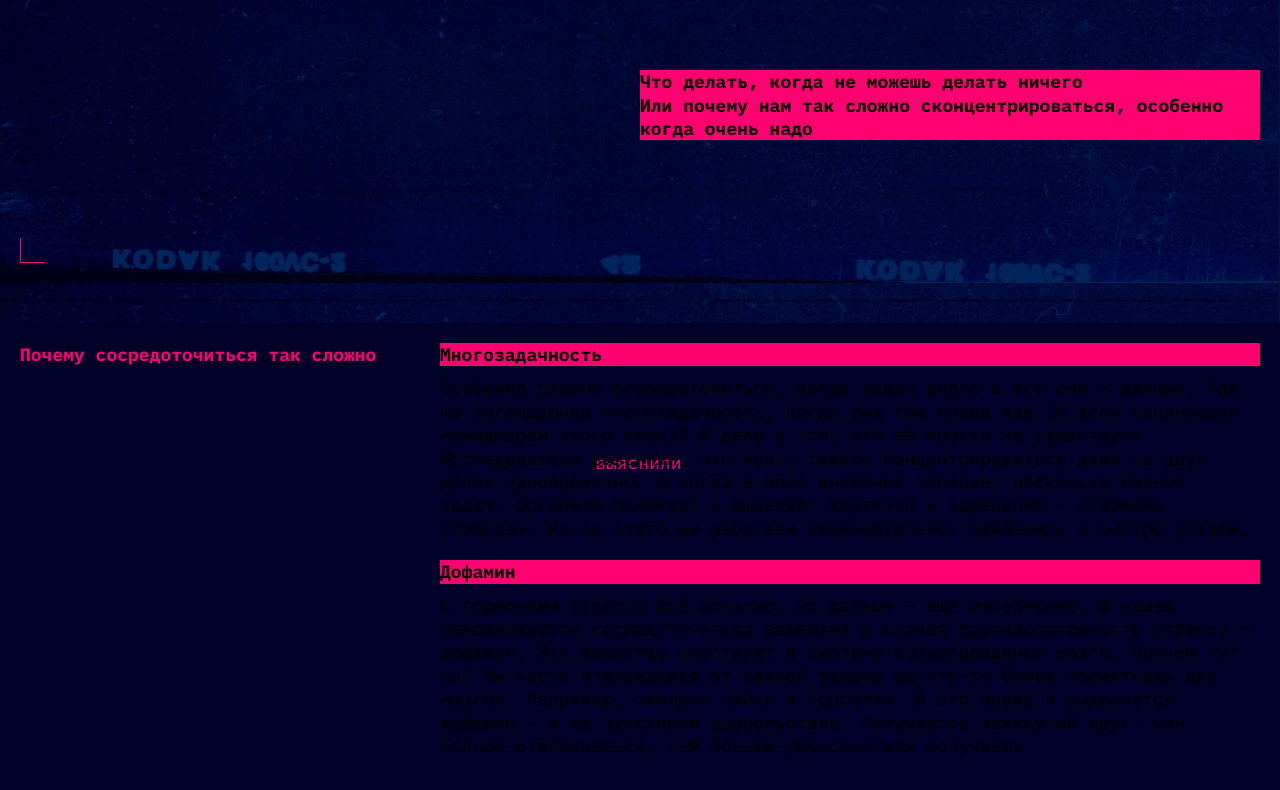
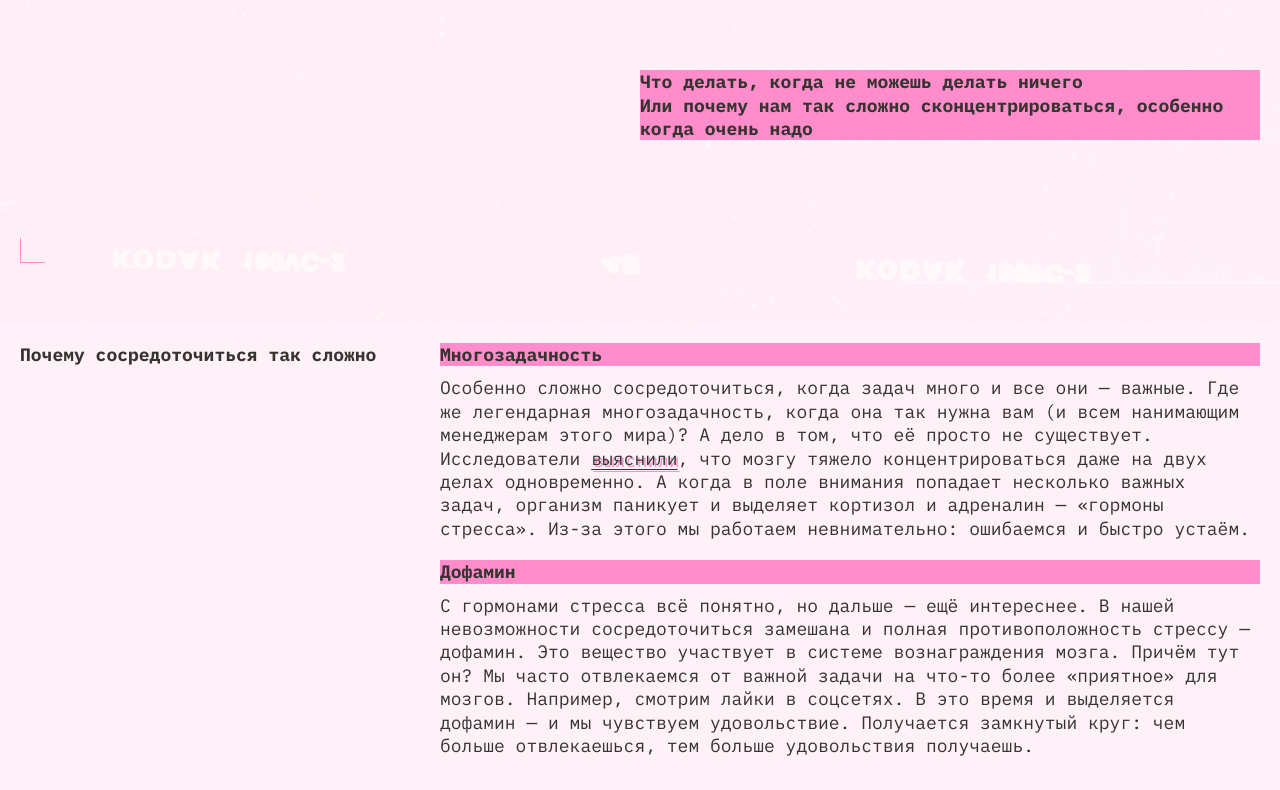
Before and after one commit to LostOnEast/slozhno-sosredotochitsya-fd, a website: page index.html in a window 1280 px wide. Shown: the part 517-1307 px from the top of the page. Drawn offline with Linux system fonts and the light colour scheme.

Commit message:
Финальные правки

```diff
--- a/index.html
+++ b/index.html
@@ -55,7 +55,7 @@
           <h2 class="content_article-title title-decor">Почему сосредоточиться так сложно</h2>
           <div class="content_article-section">
             <h3 class="content_article-subtitle subtitle-decor">Многозадачность</h3>
-            <p class="content_article-text">Особенно сложно сосредоточиться, когда задач много и все они — важные. Где же легендарная многозадачность, когда она так нужна вам (и всем нанимающим менеджерам этого мира)? А дело в том, что её просто не существует. Исследователи <span class="article_link">выяснили</span>, что мозгу тяжело концентрироваться даже на двух делах одновременно. А когда в поле внимания попадает несколько важных задач, организм паникует и выделяет кортизол и адреналин — «гормоны стресса». Из-за этого мы работаем невнимательно: ошибаемся и быстро устаём.</p>
+            <p class="content_article-text">Особенно сложно сосредоточиться, когда задач много и все они — важные. Где же легендарная многозадачность, когда она так нужна вам (и всем нанимающим менеджерам этого мира)? А дело в том, что её просто не существует. Исследователи <a class="article_link" href="https://dana.org/article/multicosts-of-multitasking/">выяснили</a>, что мозгу тяжело концентрироваться даже на двух делах одновременно. А когда в поле внимания попадает несколько важных задач, организм паникует и выделяет кортизол и адреналин — «гормоны стресса». Из-за этого мы работаем невнимательно: ошибаемся и быстро устаём.</p>
           </div>
           <div class="content_article-section">
             <h3 class="content_article-subtitle subtitle-decor">Дофамин</h3>
@@ -99,7 +99,7 @@
             </div>
             <div class="content_article-section">
               <h3 class="content_article-subtitle subtitle-decor">Прогуляйтесь</h3>
-              <p class="content_article-text">Или даже пробегитесь. Лучше найти парк или лес: один эксперимент показал, что созерцание природы повышает концентрацию, в то время как после просмотра городских пейзажей она наоборот понижается. Можно совместить прогулку с физическими упражнениями или бегом — так в мозг поступит ещё больше кислорода и он будет лучше работать. Но и простая двадцатиминутная прогулка — тоже отличный вариант.</p>
+              <p class="content_article-text">Или даже пробегитесь. Лучше найти парк или лес: один эксперимент <a class="article_link" href="https://www.sciencedirect.com/science/article/abs/pii/S0272494415000328">показал</a>, что созерцание природы повышает концентрацию, в то время как после просмотра городских пейзажей она наоборот понижается. Можно совместить прогулку с физическими упражнениями или бегом — так в мозг поступит ещё больше кислорода и он будет лучше работать. Но и простая двадцатиминутная прогулка — тоже отличный вариант.</p>
             </div>
             <div class="content_article-section">
               <h3 class="content_article-subtitle subtitle-decor">Хорошо ешьте</h3>
--- a/styles/dark.css
+++ b/styles/dark.css
@@ -5,10 +5,12 @@
 */
 
 :root.theme-dark {
-  /* сохраните этот селектор в приведённом виде.
-    Так стили написанные ниже будут иметь больший вес,
-    чем стили в медиазапросе предпочтений пользователя
-  */
+  --background-image-url:  url(../images/cover-image-dark.png);
+  --accent-color: #DB00FF;
+  --background-color: #000028;
+  --hightlight-color: #FF0070;
+  --navigation-menu-color: #FF0070;
+  --navigation-menu-hover-color: #FF007066;
 }
 
 .theme-dark .page {
--- a/styles/light.css
+++ b/styles/light.css
@@ -5,12 +5,34 @@
 */
 
 :root.theme-light {
-  /* сохраните этот селектор в приведённом виде.
-    Так стили написанные ниже будут иметь больший вес,
-    чем стили в медиазапросе предпочтений пользователя
-  */
+  --background-image-url:  url(../images/cover-image-light.png);
+  --accent-color: #FFC2E6;
+  --background-color: #FFF1F7;
+  --hightlight-color: #FF8DCB;
+  --title-text-color: #353430;
+  --subtitle-text-color: #353430;
+  --main-text-color: #353430;
+  --navigation-menu-color: #353430;
+  --navigation-menu-hover-color: #32312D66;
 }
 
 .theme-light .page {
   /* Вам также нужно будет написать ряд подобных селекторов */
 }
+
+@media (prefers-color-scheme: light) {
+
+  :root {
+    --background-image-url:  url(../images/cover-image-light.png);
+    --accent-color: #FFC2E6;
+    --background-color: #FFF1F7;
+    --hightlight-color: #FF8DCB;
+    --title-text-color: #353430;
+    --subtitle-text-color: #353430;
+    --main-text-color: #353430;
+    --navigation-menu-color: #353430;
+    --navigation-menu-hover-color: #32312D66;
+
+
+  }
+}
--- a/styles/style.css
+++ b/styles/style.css
@@ -120,13 +120,21 @@ img {
   padding: 2px 12px 4px;
   border: none;
   font: inherit;
-  color: var(--hightlight-color);
+  color: var(--navigation-menu-color);
   background-color: transparent;
   text-transform: lowercase;
 }
 
+.header__theme-menu-button:hover {
+  border: 1px solid var(--navigation-menu-hover-color);
+}
+
+.header__theme-menu-button:active {
+  border-bottom: 1px solid var(--navigation-menu-color);
+}
+
 .header__theme-menu-button_active {
-  border: 1px solid var(--hightlight-color);
+  border: 1px solid var(--navigation-menu-color);
 }
 
 .header__title {
@@ -139,13 +147,13 @@ img {
   text-shadow: 4px 4px 0 var(--hightlight-color);
 }
 
-.title-decor {
+/* .title-decor {
   color: var(--hightlight-color);
-}
+} */
 
 .subtitle-decor {
   background-color: var(--hightlight-color);
-  color: black;
+  color: var(--subtitle-text-color);
 }
 
 .header__description {
@@ -170,6 +178,7 @@ text-decoration-skip-ink: none;
   font-size: 18px;
   font-weight: bold;
   line-height: 23.4px;
+  color: var(--title-text-color);
 
 }
 
@@ -182,6 +191,7 @@ text-decoration-skip-ink: none;
   text-align: left;
   text-underline-position: from-font;
   text-decoration-skip-ink: none;
+  color: var(--main-text-color);
 
 
 }
@@ -228,9 +238,15 @@ gap: 20px;
   text-align: left;
   text-underline-position: from-font;
   text-decoration-skip-ink: none;
+  text-shadow: 2px 2px 0 var(--hightlight-color);
+}
 
+.article_link:hover {
+  border-bottom: 1px solid var(--navigation-menu-hover-color);
+}
 
-  text-shadow: 4px 4px 0 var(--hightlight-color);
+.article_link:active {
+  border: 1px solid var(--navigation-menu-hover-color);
 }
 
 .footer {
@@ -250,7 +266,7 @@ gap: 20px;
   text-underline-position: from-font;
   text-decoration-skip-ink: none;
   color: var(--accent-color);
-  text-shadow: 2px 2px 0 var(--hightlight-color);
+  text-shadow: 2px 2px 0 var(--shadow-text-color);
 }
 
 @media (min-width: 762px) {
@@ -411,8 +427,7 @@ margin-bottom: 40px;
     text-underline-position: from-font;
     text-decoration-skip-ink: none;
     color: var(--accent-color);
-    text-shadow: 2px 2px 0 var(--hightlight-color);
-  }
+}
 }
 
 @media (min-width: 1024px) {
--- a/styles/variables.css
+++ b/styles/variables.css
@@ -6,8 +6,16 @@
 :root {
   --background-image-url:  url(../images/cover-image-dark.png);
   --accent-color: #DB00FF;
-  --background-color: #000028;
+  --background-color: #000028;;
   --hightlight-color: #FF0070;
+  --title-text-color: #FF0070;
+  --subtitle-text-color: #000028;
+  --main-text-color: #F1B2CE;
+  --shadow-text-color: #FF0070;
+
+  --navigation-menu-color: #FF0070;
+  --navigation-menu-hover-color: #FF007066;
+
   --main-title-font-size-mobile: clamp(7.25rem, 7.0115rem + 1.0178vw, 7.5rem);
   --main-title-font-size-desktop: clamp(7.5rem, 0.5625rem + 14.4531vw, 9.8125rem);
 }
```
Also changed, not shown: 1 other file.
